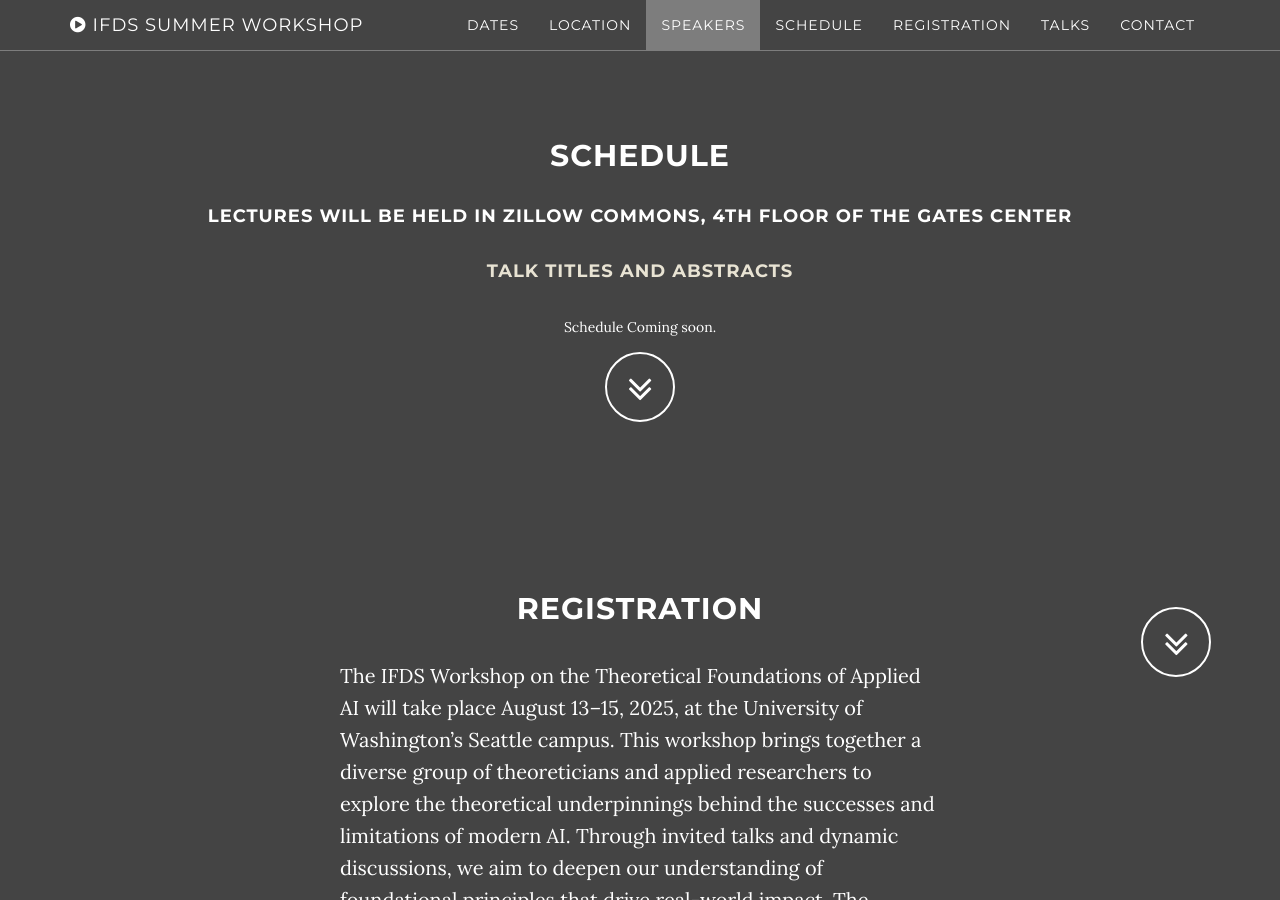
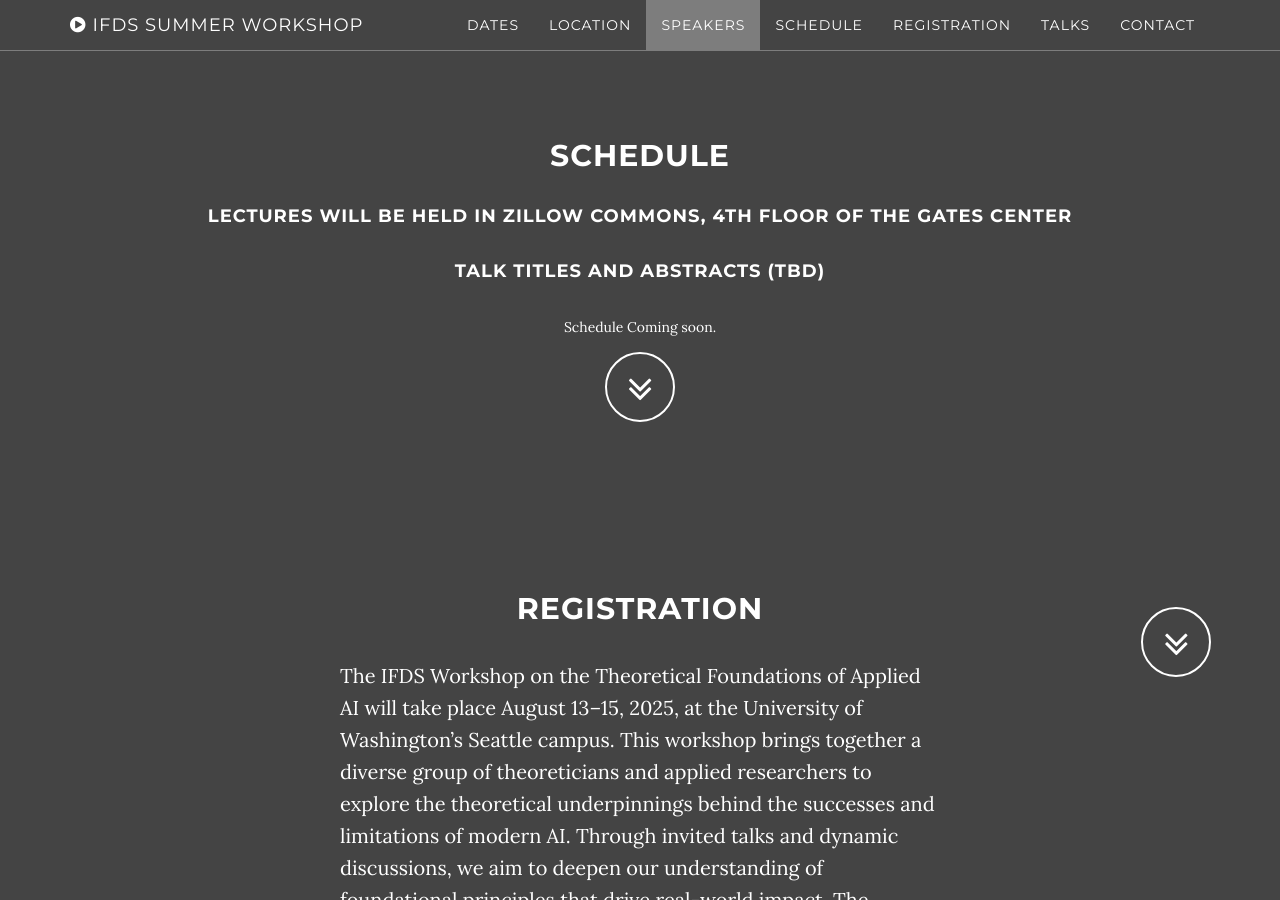
Before and after one commit to kgjamieson/ifds-workshop-2025, a Jekyll site: the page built from index.html, in a window 1280 px wide and 900 px high, scrolled down 4373 px. Built offline with Jekyll 4.4.1, drawn with Linux system fonts in a browser that asks for light colours.

Commit message:
Update schedule.html

```diff
--- a/_includes/schedule.html
+++ b/_includes/schedule.html
@@ -10,7 +10,8 @@
 
 <!--           <h4> The final schedule will be posted soon </h4> -->
 
-          <h4><a href="img/drds22_abstracts.pdf">Talk titles and abstracts</a> </h4>
+<!--           <h4><a href="img/drds22_abstracts.pdf">Talk titles and abstracts</a> </h4> -->
+          <h4>Talk titles and abstracts (TBD)</h4>
 
 
 
```
